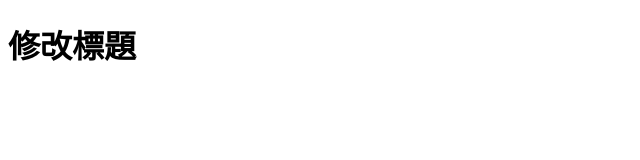
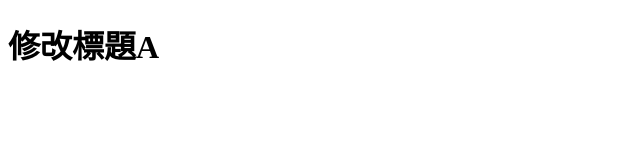
Before and after one commit to JHOUJHOU/git_test_0906_2, a plain HTML site: page index.html in a window 1280 px wide. Shown: the full height of the page, 0-640 px from the left. Drawn offline with Linux system fonts and the light colour scheme.

Commit message:
update: 修改 titleA

```diff
--- a/index.html
+++ b/index.html
@@ -8,7 +8,7 @@
 </head>
 
 <body>
-  <h1>修改標題</h1>
+  <h1>修改標題A</h1>
 </body>
 
 </html>
```
